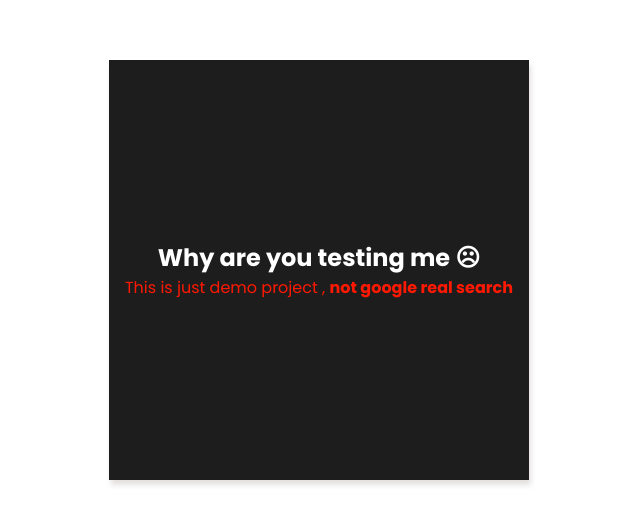
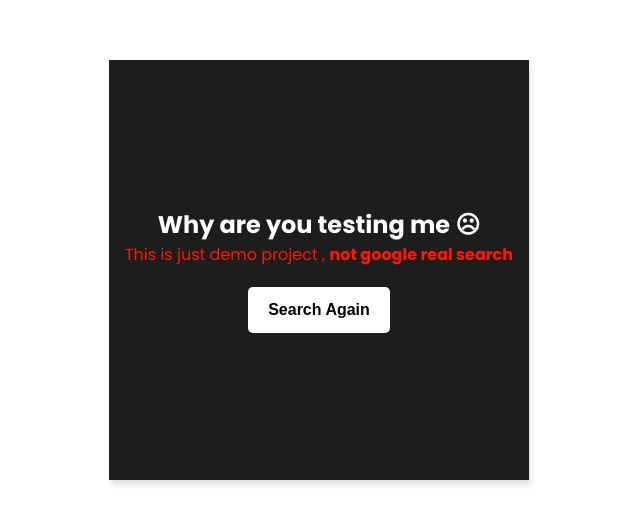
Before and after one commit to mahfuj890/Google-clone-v2-react, a React (Vite) app: page /testing in a window 1280 px wide. Shown: the part 150-674 px from the top of the page, without its empty margins (341-981 px from the left). Built offline with nearby package versions, Linux system fonts and the light colour scheme.

Commit message:
condition search again

```diff
--- a/src/App.css
+++ b/src/App.css
@@ -40,6 +40,16 @@
 }
 ul li {
   list-style: none;
+}
+
+.search_again_btn {
+  color: black;
+  background: white;
+  font-size: 16px;
+  font-weight: 600;
+  padding: 14px 20px;
+  border-radius: 5px;
+  margin-top: 20px;
 }
 
 /* Main Section */
--- a/src/App.scss
+++ b/src/App.scss
@@ -35,6 +35,15 @@
   li {
     list-style: none;
   }
+}
+.search_again_btn {
+  color: black;
+  background: white;
+  font-size: 16px;
+  font-weight: 600;
+  padding: 14px 20px;
+  border-radius: 5px;
+  margin-top: 20px;
 }
 /* Main Section */
 .main_page_wrapper {
@@ -109,17 +118,15 @@
     align-items: start;
     gap: 20px 50px;
     padding-left: 100px;
-    @media screen and  (max-width:991px)
-
-      {
+    @media screen and (max-width: 991px) {
       grid-template-columns: minmax(0, 1fr);
       padding: 0 20px;
       max-width: 600px;
-      .google_logo{
+      .google_logo {
         text-align: center;
-     img{
-      max-width: 100px;
-     }
+        img {
+          max-width: 100px;
+        }
       }
     }
     &:nth-child(1) {
@@ -246,15 +253,15 @@
   }
 }
 /* Testing Page  */
-.testing_wrapper{
-   display: flex;
+.testing_wrapper {
+  display: flex;
   align-items: center;
   justify-content: center;
   width: 100vw;
   min-height: 100vh;
   padding: 20px;
-  .testing_content_area{
-     display: flex;
+  .testing_content_area {
+    display: flex;
     align-items: center;
     justify-content: center;
     flex-direction: column;
@@ -266,16 +273,15 @@
     box-shadow: 2px 5px 5px #dad4d4b5;
     background-color: #1d1d1d;
     padding: 10px;
-    h3{
+    h3 {
       font-size: 24px;
       color: white;
     }
-    h4{
+    h4 {
       font-size: 16px;
       font-weight: 400;
       color: #ff1903;
     }
-
   }
 }
 /*  Section */
--- a/src/Pages/TestingPage.jsx
+++ b/src/Pages/TestingPage.jsx
@@ -1,15 +1,41 @@
+import { useState, useEffect } from "react";
+import { useNavigate } from "react-router-dom";
 
 function TestingPage() {
-
-
+  const [searchBtn, setSearchBtn] = useState(true);
+  const navigate = useNavigate();
+  const handleSearch = () => {
+    alert("This is last time for you?");
+    localStorage.setItem("searchCount", 0);
+    localStorage.setItem("searchAgainCount", 1);
+    setTimeout(() => {
+      console.log("running search");
+      navigate("/search");
+    }, 500);
+  };
+  useEffect(() => {
+    const getsearchAgainCount = localStorage.getItem("searchAgainCount");
+    if (getsearchAgainCount >= 1) {
+      setSearchBtn(false);
+    }
+  }, []);
   return (
     <section className="testing_wrapper">
-    <div className="testing_content_area">
-      <h3>Why are you testing me ☹</h3>
-      <h4>This is just demo project , <b>not google real search</b> </h4>
-    </div>
-
-
+      <div className="testing_content_area">
+        <h3>Why are you testing me ☹</h3>
+        <h4>
+          This is just demo project , <b>not google real search</b>{" "}
+        </h4>
+        {searchBtn && (
+          <button
+            type="button"
+            className="search_again_btn"
+            onClick={handleSearch}
+          >
+            Search Again{" "}
+          </button>
+        )}
+      </div>
     </section>
   );
 }
```
Also changed, not shown: 1 other file (tests, documents, lock files or other folders).
